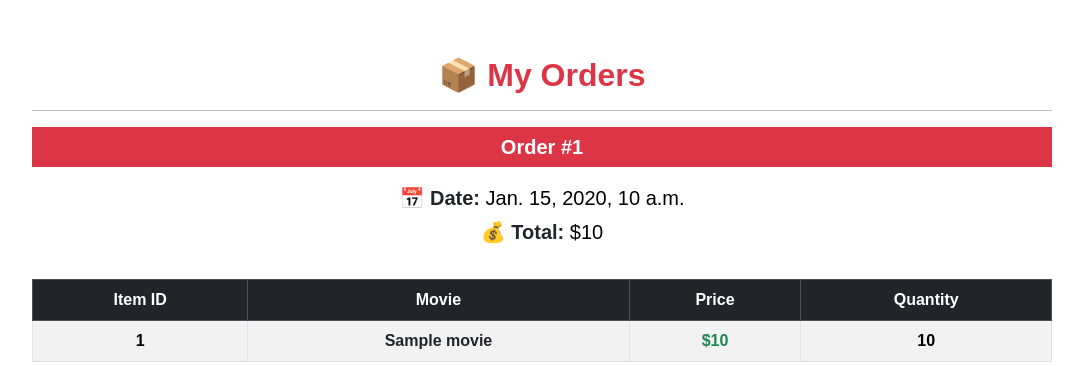
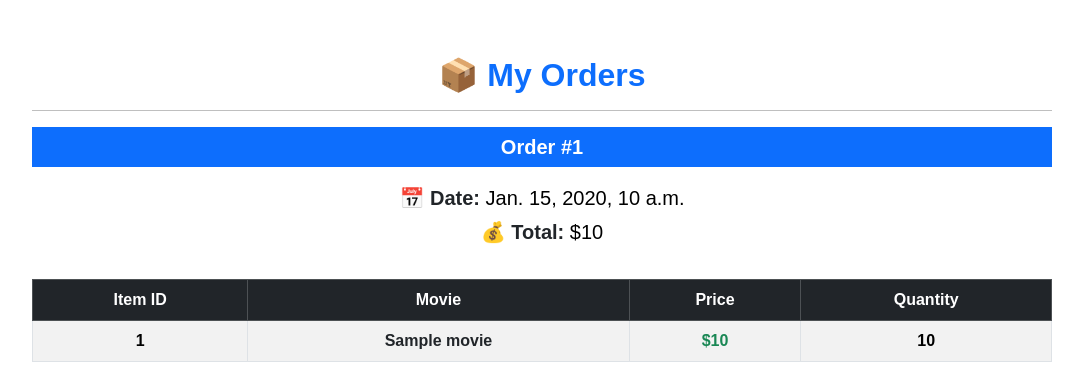
Before and after one commit to MichaelMwb/2340MovieProject, a Django app: template MOVIESSTORE/accounts/templates/accounts/orders.html in a window 1280 px wide. Shown: the part 66-432 px from the top of the page, without its empty margins (98-1181 px from the left). Run offline with Django 5.2, Linux system fonts and the light colour scheme; the template is opened without the code that fills it: most values are stand-ins (such as "Sample title", 1, 10 or a date in 2020); parts of the project's set-up code (start-up, migrations or seed data) failed here and were passed over; some libraries are stand-ins or nearby versions.

Commit message:
Date bug fix

```diff
--- a/MOVIESSTORE/accounts/templates/accounts/orders.html
+++ b/MOVIESSTORE/accounts/templates/accounts/orders.html
@@ -4,18 +4,18 @@
     <div class="row mt-3">
         <div class="col mx-auto mb-3">
             <!-- Styled Page Title -->
-            <h2 class="fw-bold text-danger">📦 My Orders</h2>
+            <h2 class="fw-bold text-primary">📦 My Orders</h2>
             <hr />
 
             {% for order in template_data.orders %}
                 <!-- Centered Order Header -->
-                <div class="card-header bg-danger text-white py-2 text-center">
+                <div class="card-header bg-primary text-white py-2 text-center">
                     <h5 class="mb-0 fw-bold">Order #{{ order.user_order_number }}</h5>
                 </div>
 
                 <!-- Order Body with Improved Spacing -->
                 <div class="card-body text-center pb-3 pt-3 px-4">
-                    <p class="mb-1 fs-5"><b class="text-dark">📅 Date:</b> {{ order.date }}</p>
+                    <p class="mb-1 fs-5"><b class="text-dark">📅 Date:</b> {{ order.created_at }}</p>
                     <p class="mb-2 fs-5"><b class="text-dark">💰 Total:</b> ${{ order.total }}</p>
                 </div>
 
```
